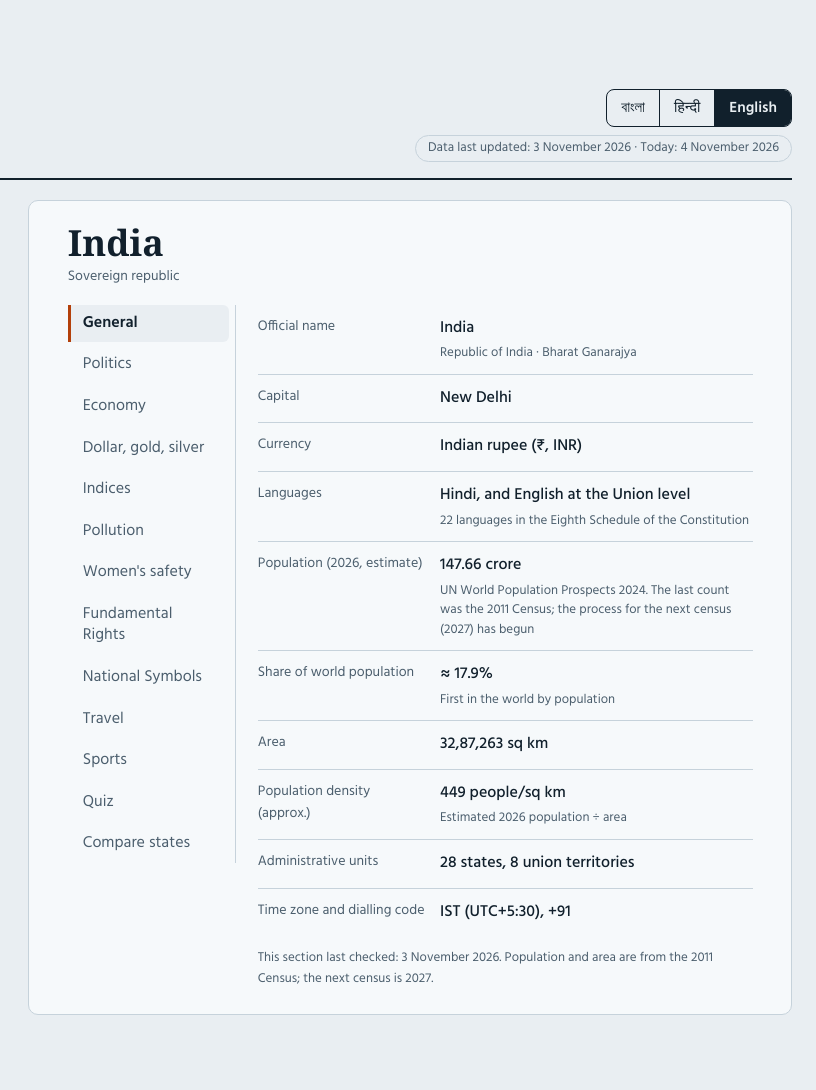
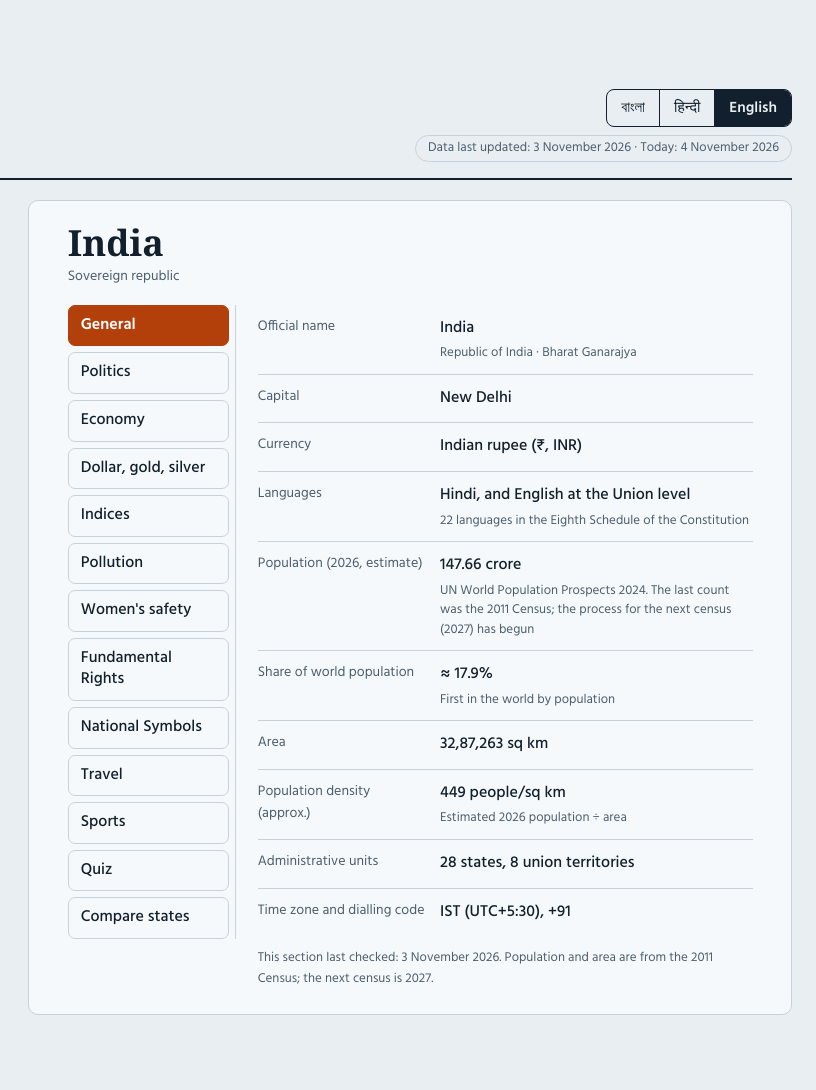
Before and after one commit to rafikulislam1819/bharat-ek-nojore, a plain HTML site: page index.html in a window 1280 px wide. Shown: the top 1090 px of the page, 464-1280 px from the left. Drawn offline with Linux system fonts and the light colour scheme.

Commit message:
Add files via upload

```diff
--- a/index.html
+++ b/index.html
@@ -111,10 +111,11 @@ select { flex: 1; min-width: 0; font: inherit; padding: 8px 10px; background: va
 #tomap:hover, #back:hover { background: var(--fg); color: var(--bg); }
 
 .pbody { display: grid; grid-template-columns: minmax(0, 1fr); gap: 4px 22px; margin-top: 16px; }
-#tabs { display: grid; grid-template-columns: repeat(2, minmax(0, 1fr)); gap: 4px; align-content: start; padding-bottom: 12px; border-bottom: 1px solid var(--line); }
-#tabs button { background: none; border: 0; border-left: 3px solid transparent; border-radius: 0 6px 6px 0; padding: 8px 12px; cursor: pointer; text-align: left; color: var(--muted); line-height: 1.35; }
-#tabs button[aria-selected="true"] { color: var(--fg); font-weight: 600; border-left-color: var(--accent); background: var(--bg); }
-#tabs button:hover { color: var(--fg); background: var(--bg); }
+#tabs { display: grid; grid-template-columns: repeat(2, minmax(0, 1fr)); gap: 6px; align-content: start; padding-bottom: 12px; border-bottom: 1px solid var(--line); }
+#tabs button { background: var(--surface); border: 1px solid var(--line); border-radius: 7px; padding: 9px 12px; cursor: pointer; text-align: left; color: var(--fg); font-weight: 500; line-height: 1.35; }
+#tabs button[aria-selected="true"] { color: var(--accent-ink); font-weight: 700; border-color: var(--accent); background: var(--accent); }
+#tabs button:hover { border-color: var(--accent); }
+#tabs button:not([aria-selected="true"]):hover { background: var(--bg); }
 #body { min-width: 0; }
 @media (min-width: 640px) {
   .pbody { grid-template-columns: 168px minmax(0, 1fr); }
```
